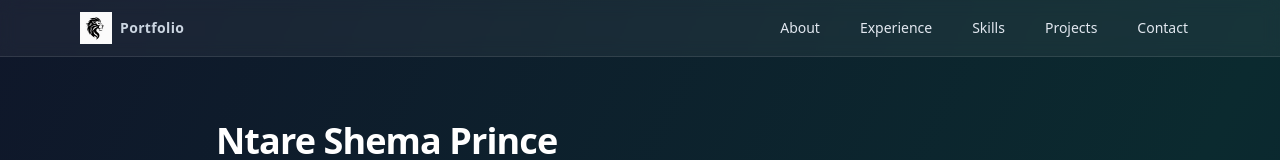
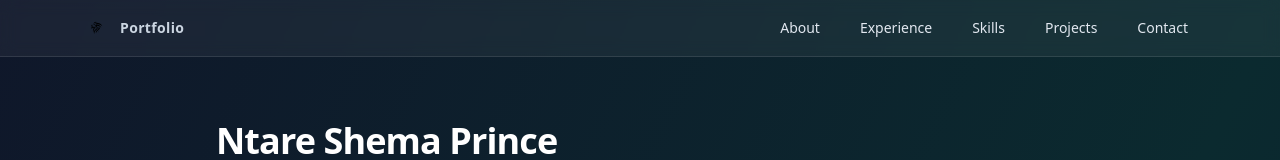
Before and after one commit to nttare0/prince-shema-portfolio, a React (Vite) app: page / in a window 1280 px wide. Shown: the top 160 px of the page. Built offline with nearby package versions, Linux system fonts and the light colour scheme.

Commit message:
Update web logo

```diff
--- a/src/pages/ModernIndex.tsx
+++ b/src/pages/ModernIndex.tsx
@@ -1,7 +1,7 @@
 import React, { useState } from "react";
 import { Mail, Phone, MapPin, Github, Linkedin, Instagram, ArrowRight, ExternalLink, Code, Database, Globe, Smartphone, Cloud, GitBranch } from "lucide-react";
 import ntareProfileImage from "@/assets/ntare-profile.jpg";
-import logoImage from "@/assets/logo.png";
+const logoImage = "/lovable-uploads/0cdbe556-1463-4f6e-b978-577927f27c23.png";
 
 // === Helper data ===
 const PROFILE = {
```
Also changed, not shown: public/lovable-uploads/0cdbe556-1463-4f6e-b978-577927f27c23.png (added).
